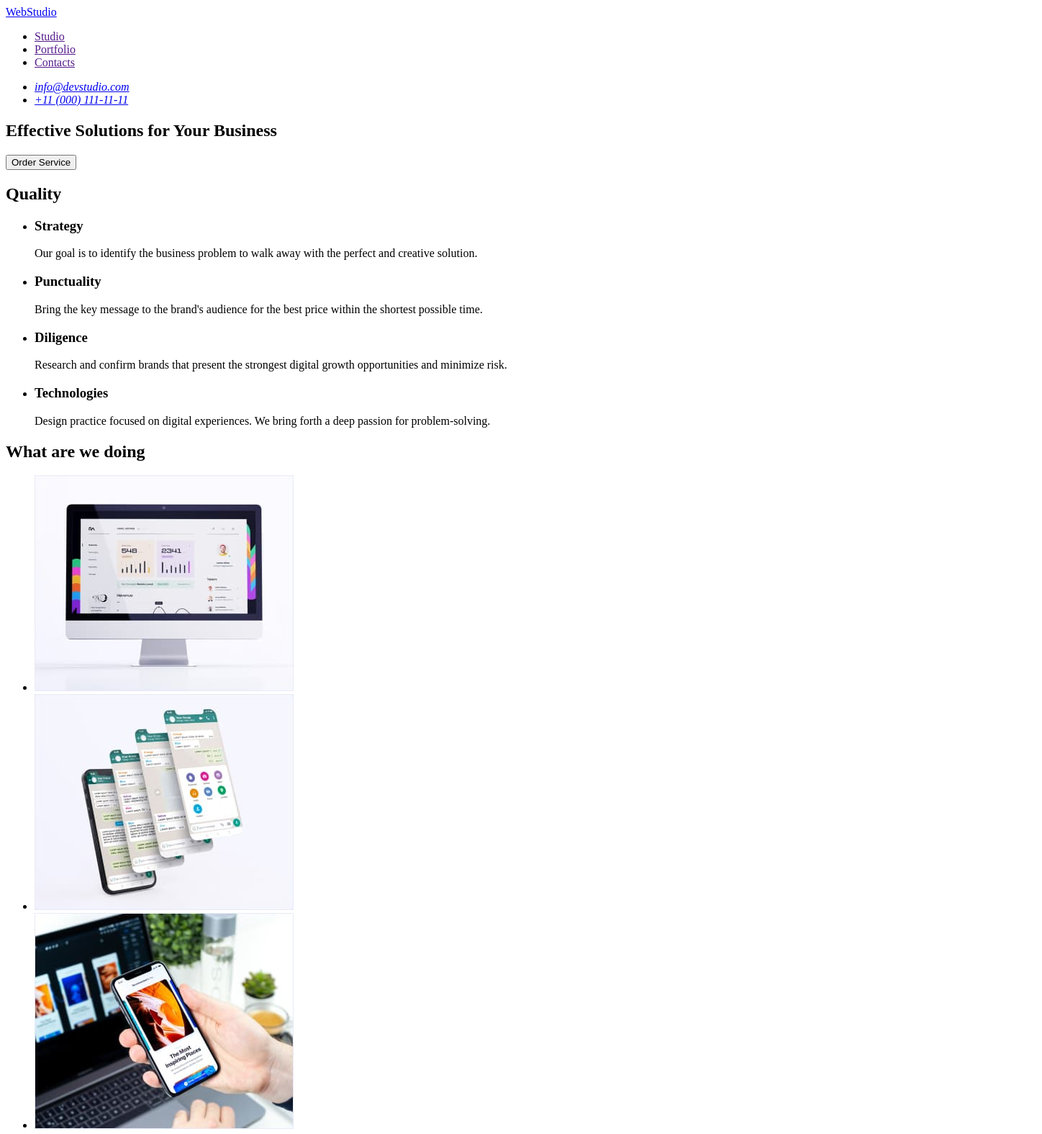
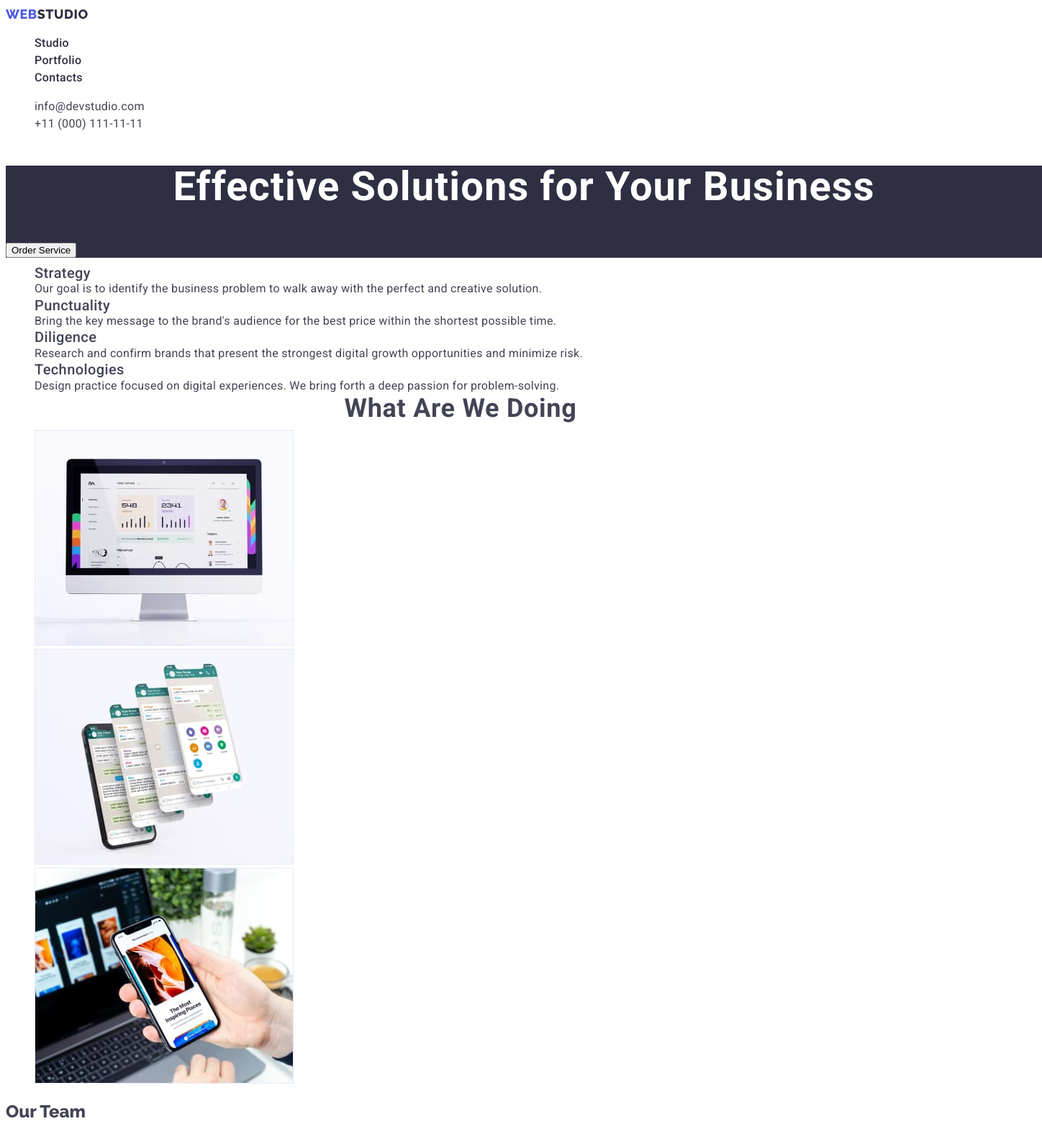
Before and after one commit to alinakyrianova/-goit-markup-hw-02, a plain HTML site: page index.html in a window 1280 px wide. Shown: the top 1575 px of the page at 72% size, 1448 px wide, since content can reach past the window. Drawn offline with Linux system fonts and the light colour scheme.

Commit message:
start css/styles
створила стилі для першоі сторінки

```diff
--- /dev/null
+++ b/css/styles.css
@@ -0,0 +1,241 @@
+.root{
+    --primary-text-color:#434455;
+    --titel-text-color:#2E2F42;
+
+}
+body{
+    font-family: 'Roboto', sans-serif;
+    font-family: "raleway";
+    background-color: #fff;
+    color:#434455 ;
+    }
+    btn{
+            font-family: 'Roboto';
+            font-weight: 500;
+            font-size: 16px;
+            line-height: 15%;
+            display: flex;
+            align-items: center;
+            letter-spacing: 0.04em;
+            color: #FFFFFF;
+            background-color: #4D5AE5;
+            cursor: pointer;
+
+    }
+/*  headings, overlays #2E2F42 */
+/* body text #434455 */
+/* button background: #4D5AE5;
+box-shadow: 0px 4px 4px rgba(0, 0, 0, 0.15); */
+/* білий background: #FFFFFF */
+/* Pressed state #404BBF */
+/* Accent color Hairlines Subtle backgrounds #E7E9FC */
+/* Light mode backgrounds #F4F4FD */
+
+    .list{
+        list-style: none;
+    }
+    .link{
+        text-decoration: none ;
+    }
+/* -------header-------- */
+.header {
+    background-color: #fff;
+
+}
+.header-navigation {
+
+}
+.header-logo {
+        font-family: 'Raleway'
+        font-weight: 800;
+        font-size: 18px;
+        line-height: 1.33;
+        display: flex;
+        align-items: center;
+        letter-spacing: 0.03em;
+        text-transform: uppercase;
+        /* IRIS */
+        color: #4D5AE5;
+        }
+
+        .header-logo span {
+            color: #2E2F42;
+        }
+
+.header-list {
+      }
+.header-item {
+   }
+.header-link {
+        font-family: 'Roboto', sans-serif;
+        font-weight: 500;
+        font-size: 16px;
+        line-height: 1.5;
+        letter-spacing: 0.02em;
+        /* NAVY BLUE */
+        color: #2E2F42;
+    }
+    .header-link:hover,
+    .header-link:focus {
+        color:#4D5AE5;
+    }
+.header-mail {
+        font-family: 'Roboto';
+        font-weight: 400;
+        font-size: 16px;
+        line-height: 1.5;
+        letter-spacing: 0.02em;
+          color: var(--titel-text-color);
+          font-style: normal;
+}
+.header-telephone {
+        font-family: 'Roboto';
+        font-weight: 400;
+        font-size: 16px;
+        line-height: 1.5;
+        letter-spacing: 0.02em;
+        color:var(--titel-text-color);
+        font-style: normal;
+}
+
+/*hero*/
+.hero {
+    background-color: #2E2F42;
+        width: 1440px;
+        left: 0px;
+        top: 72px;
+
+}
+
+.hero-titel {
+        font-family: 'Roboto';
+        font-weight: 700;
+        font-size: 56px;
+        line-height:1.07;
+        text-align: center;
+        letter-spacing: 0.02em;
+        color: #FFFFFF;
+}
+
+.hero-button {
+
+}
+
+    /*section features*/
+.section {}
+
+.section-titel {}
+
+.feature-list {}
+
+.feature-item {}
+
+.feature-titel {
+    font-family: 'Roboto';
+        font-style: normal;
+        font-weight: 500;
+        font-size: 20px;
+        line-height: 12%;
+        letter-spacing: 0.02em;
+        color: var(--titel-text-color);
+}
+
+.feature-subtitel {
+    font-family: 'Roboto';
+        font-style: normal;
+        font-weight: 400;
+        font-size: 16px;
+        line-height: 15%;
+        letter-spacing: 0.02em;
+         color: var(--primary-text-color);
+}
+
+/*section doing*/
+.doing {}
+
+.doing-titel {
+        font-family: 'Roboto';
+        font-weight: 700;
+        font-size: 36px;
+        line-height:1.11%;
+        text-align: center;
+        letter-spacing: 0.02em;
+        text-transform: capitalize;
+        color: var(--titel-text-color)
+}
+
+/*section team*/
+.section-team {}
+
+.section-titel {
+        font-family: 'Roboto';
+        font-weight: 700;
+        font-size: 36px;
+        line-height:1.11%;
+        text-align: center;
+        letter-spacing: 0.02em;
+        text-transform: capitalize;
+        color:var(--titel-text-color)
+}
+
+.team-list {}
+
+.team-item {}
+
+.team-titel {
+        font-family: 'Roboto';
+        font-weight: 500;
+        font-size: 20px;
+        line-height: 12%;
+        text-align: center;
+        letter-spacing: 0.02em;
+        color: var(--titel-text-color)
+}
+
+.team-subtitel {
+        font-family: 'Roboto';
+        font-weight: 400;
+        font-size: 16px;
+        line-height: 15%;
+        text-align: center;
+        letter-spacing: 0.02em;
+        color: var(--primary-text-color)
+}
+/*footer*/
+
+
+.footer-logo {
+
+            font-family: 'Raleway'
+            font-weight: 800;
+            font-size: 18px;
+            line-height: 1.33;
+            display: flex;
+            align-items: center;
+            letter-spacing: 0.03em;
+            text-transform: uppercase;
+            /* IRIS */
+            color: #4D5AE5;
+        }
+
+        .footer-logo span {
+            color: #F4F4FD;
+
+        }
+
+
+.link {}
+
+.footer-subtitel {
+        font-family: 'Roboto';
+        font-weight: 400;
+        font-size: 16px;
+        line-height: 15%;
+        letter-spacing: 0.02em;
+         color: #E7E9FC;
+}
+.footer {
+    background-color: #2E2F42;
+    height: 310px;
+    left: 0px;
+   }
--- a/index.html
+++ b/index.html
@@ -5,81 +5,87 @@
         <meta http-equiv="X-UA-Compatible" content="IE=edge">
         <meta name="viewport" content="width=device-width, initial-scale=1.0">
         <title>Document</title>
+        <link rel="preconnect" href="https://fonts.googleapis.com">
+        <link rel="preconnect" href="https://fonts.gstatic.com" crossorigin>
+        <link href="https://fonts.googleapis.com/css2?family=Raleway:wght@800&family=Roboto:wght@400;500;700&display=swap"
+            rel="stylesheet"
+            />
+        <link rel="stylesheet" href="./css/styles.css"/>
+
     </head>
-<body>
+    <body class="page">
     <!--header-->
- <header>
-    <nav>
-        <a href="./index.html">WebStudio</a>
-        <ul>
-            <li><a href="">Studio</a></li>
-            <li><a href="">Portfolio</a></li>
-            <li><a href="">Contacts</a></li>
+ <header class="header">
+    <nav class="header-navigation">
+        <a class="header-logo link" href="./index.html">Web<span>Studio</span></a>
+        <ul class="header-list list">
+            <li class="header-item"><a href="" class="header-link link">Studio</a></li>
+            <li class="header-item"><a href="" class="header-link link">Portfolio</a></li>
+            <li class="header-item"><a href="" class="header-link link">Contacts</a></li>
         </ul>
     </nav>
     <!--adress-->
-    <address>
-        <ul>
-        <li><a href="mailto:info@devstudio.com">info@devstudio.com</a></li>
-        <li><a href="tel:+110001111111">+11 (000) 111-11-11</a></li>
+    <address class="header-addres">
+        <ul class="header-list-address list">
+        <li><a href="mailto:info@devstudio.com" class="header-mail link ">info@devstudio.com</a></li>
+        <li><a href="tel:+110001111111" class="header-telephone link">+11 (000) 111-11-11</a></li>
      </ul>
     </address>
-
 </header>
 <!--main-->
 <main>
- <!--section 1-->
-    <section>
-        <h1>Effective Solutions for Your Business</h1>
-        <button type="button">Order Service</button>
+ <!--hero section -->
+    <section class="hero">
+        <h1 class="hero-titel">Effective Solutions for Your Business</h1>
+        <button type="button"  class="hero-button btn">Order Service</button>
     </section>
 
- <!--section 2-->
-    <section>
-        <h2>Quality</h2>
-        <ul>
-            <li>
+ <!--section features-->
+    <section class="section">
+       <!--<h2 class="section-titel">Quality</h2>-->
+        <ul class="feature-list list">
+            <li class="feature-item">
 
-            <h3>Strategy</h3>
-            <p>
+            <h3 class="feature-titel">Strategy</h3>
+            <p class="feature-subtitel">
             Our goal is to identify the business
             problem to walk away with the perfect and creative solution.
             </p>
             </li>
-            <li>
-                <h3>Punctuality</h3>
-                <p>Bring the key message to the brand's audience for the best price within the shortest possible time.</p>
+            <li class="feature-item">
+                <h3 class="feature-titel">Punctuality</h3>
+                <p class="feature-subtitel">Bring the key message to the brand's audience for the best price within the shortest possible time.</p>
             </li>
-            <li>
-                <h3>Diligence</h3>
-                <p>Research and confirm brands that present the strongest digital growth opportunities and minimize risk.</p>
+            <li class="feature-item">
+                <h3 class="feature-titel">Diligence</h3>
+                <p class="feature-subtitel">Research and confirm brands that present the strongest digital growth opportunities and minimize risk.</p>
             </li>
-            <li>
-                <h3>Technologies</h3>
-                <p>Design practice focused on digital experiences. We bring forth a deep passion for problem-solving.</p>
+            <li class="feature-item">
+                <h3 class="feature-titel">Technologies</h3>
+                <p class="feature-subtitel">Design practice focused on digital experiences. We bring forth a deep passion for problem-solving.</p>
             </li>
 
         </ul>
     </section>
-    <!--section 3-->
-    <section>
-        <h2>What are we doing</h2>
-        <ul>
-            <li>
+    <!--section 3 doing-->
+    <section class="doing">
+        <h2 class="doing-titel">What are we doing</h2>
+        <ul class=" doing list list">
+            <li class="doing-item">
                 <img
                 src="./images/img1.jpg"
                 alt="computer"
                 width="360"
                 />
             </li>
-            <li>
+            <li class="doing-item">
                 <img
                 src="./images/img2.jpg"
                 alt="mobil"
                  width="360"
                 />
             </li>
-            <li>
+            <li class="doing-item">
                 <img
                 src="./images/img3.jpg"
                 alt="ruka"
@@ -89,56 +95,55 @@
         </ul>
 
     </section>
-    <!--section 4-->
-    <section>
-        <h2>Our Team</h2>
-        <ul>
-            <li>
+    <!--section team-->
+    <section class="section-team">
+        <h2 class="section-team-titel">Our Team</h2>
+        <ul class="team-list list">
+            <li class="team-item">
                 <img
                 src="./images/person-img-1.jpg"
                 alt="persona persha"
                 width="264"
                 />
-                <h3>Mark Guerrero</h3>
-                <p>Product Designer</p>
+                <h3 class="team-titel">Mark Guerrero</h3>
+                <p class="team-subtitel">Product Designer</p>
             </li>
-            <li>
+            <li class="team-item">
                     <img
                     src="./images/person-img-2.jpg"
                     alt="persona druga"
                     width="264"
                     />
 
-                    <h3>Tom Ford</h3>
-                    <p>Frontend Developer</p>
+                    <h3 class="team-titel">Tom Ford</h3>
+                    <p class="team-subtitel">Frontend Developer</p>
             </li>
-                <li>
+                <li class="team-item">
                     <img
                     src="./images/person-img-3.jpg"
                     alt="persona tretja"
                     width="264"
                     />
-                    <h3>Camila Garcia</h3>
-                    <p>Marketing</p>
+                    <h3 class="team-titel">Camila Garcia</h3>
+                    <p class="team-subtitel">Marketing</p>
                 </li>
-                <li>
+                <li class="team-item">
                     <img
                     src="./images/person-img-4.jpg"
                     alt="persona chetverta"
                     width="264"
                     />
-
-                    <h3>Daniel Wilson</h3>
-                    <p>UI Designer</p>
+                     <h3 class="team-titel">Daniel Wilson</h3>
+                    <p class="team-subtitel">UI Designer</p>
                 </li>
         </ul>
 
     </section>
 </main>
 <!--footer-->
- <footer>
-    <a href="./index.html">WebStudio</a>
-    <p>Increase the flow of customers and sales for your business with digital marketing & growth solutions.
+ <footer class="footer">
+    <a class="footer-logo link" href="./index.html">Web<span>Studio</span></a>
+    <p class="footer-subtitel">Increase the flow of customers and sales for your business with digital marketing & growth solutions.
 
     </p>
 
```
